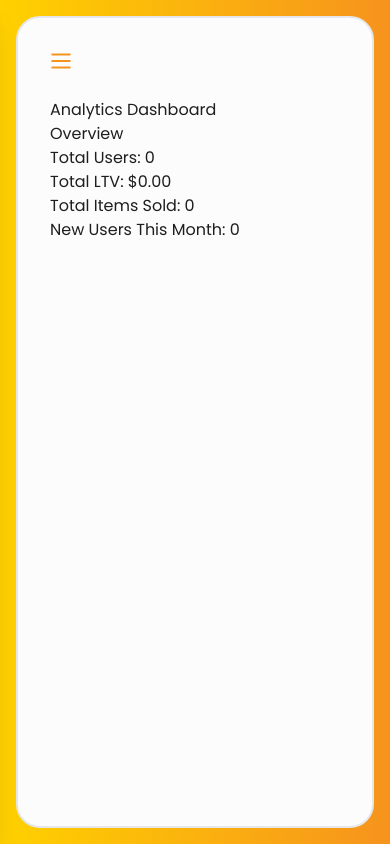
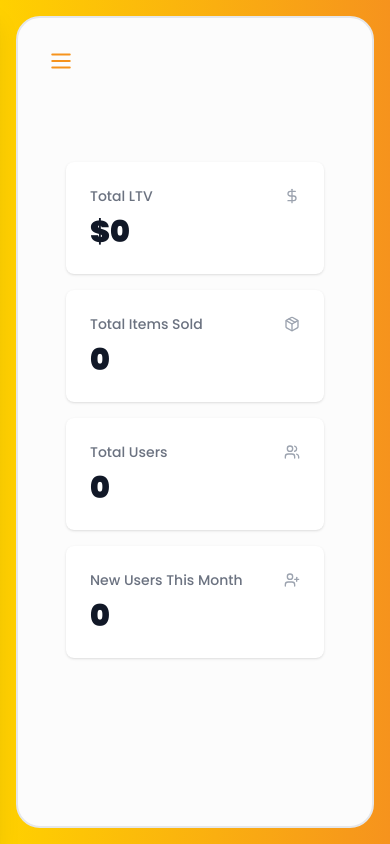
Before and after one commit to Gina-Experiences/gina-experiences-legacy, a Next.js app: page /dashboard in a window 390 px wide. Built offline with nearby package versions, Linux system fonts and the light colour scheme; no server answers; the database is empty.

Commit message:
Updated dashboard

```diff
--- a/package.json
+++ b/package.json
@@ -23,6 +23,7 @@
         "react": "^19.0.0",
         "react-dom": "^19.0.0",
         "react-icons": "^5.4.0",
+        "recharts": "^2.15.1",
         "zustand": "^5.0.2"
     },
     "devDependencies": {
--- a/src/app/(protected)/dashboard/page.tsx
+++ b/src/app/(protected)/dashboard/page.tsx
@@ -1,28 +1,39 @@
-'use client';
+import { getAnalytics } from '@/lib/admin';
+import { DashboardHero } from '@/components/dashboard';
+import { AnalyticsOverview } from '@/components/analytics/overview';
+import { MonthlyStats } from '@/components/analytics/monthly-stats';
+import { BookingStats } from '@/components/analytics/booking-stats';
+import { RefreshButton } from '@/components/analytics/refresh-button';
 
-import { useEffect } from 'react';
-import { adminStore } from '@/stores';
+export default async function Dashboard() {
+    const analyticsData = await getAnalytics();
 
-export default function AnalyticsDashboard() {
-    const { data, isLoading, error, fetchAnalytics } = adminStore();
-
-    useEffect(() => {
-        fetchAnalytics();
-    }, []);
-
-    if (isLoading) return <div>Loading...</div>;
-    if (error) return <div>Error: {error}</div>;
-    if (!data) return null;
+    if ('error' in analyticsData) {
+        return <div className="text-red-500 text-center mt-8">Error: {analyticsData.error}</div>;
+    }
 
     return (
-        <div>
-            <h1>Analytics Dashboard</h1>
-            <div>
-                <h2>Overview</h2>
-                <p>Total Users: {data.totalUsers}</p>
-                <p>Total LTV: ${data.totalLTV.toFixed(2)}</p>
-                <p>Total Items Sold: {data.totalSold}</p>
-                <p>New Users This Month: {data.totalUsersSignUpThisMonth}</p>
+        <div className="container mx-auto px-4 py-8">
+            <div className="flex justify-between items-center mb-8">
+            </div>
+            <div className="grid gap-6 mt-8">
+                <AnalyticsOverview
+                    totalLTV={analyticsData.totalLTV}
+                    totalSold={analyticsData.totalSold}
+                    totalUsers={analyticsData.totalUsers}
+                    newUsersThisMonth={analyticsData.totalUsersSignUpThisMonth}
+                />
+                {/* <div className="grid md:grid-cols-2 gap-6">
+                    <MonthlyStats
+                        salesData={analyticsData.totalSalesPerMonth}
+                        bookingsData={analyticsData.totalBookingsPerMonth}
+                    />
+                    <BookingStats
+                        completedBookings={analyticsData.completedBookings}
+                        failedBookings={analyticsData.failedBookings}
+                        totalBookings={analyticsData.totalBookings}
+                    />
+                </div> */}
             </div>
         </div>
     );
--- /dev/null
+++ b/src/components/analytics/booking-stats.tsx
@@ -0,0 +1,49 @@
+"use client"
+
+import { Pie, PieChart, ResponsiveContainer, Tooltip, Cell } from "recharts"
+
+interface BookingStatsProps {
+  completedBookings: number
+  failedBookings: number
+  totalBookings: number
+}
+
+export function BookingStats({ completedBookings, failedBookings, totalBookings }: BookingStatsProps) {
+  const data = [
+    { name: "Completed", value: completedBookings },
+    { name: "Failed", value: failedBookings },
+  ]
+
+  const COLORS = ["#0088FE", "#FF8042"]
+
+  const formatNumber = (num: number) => num.toLocaleString()
+
+  return (
+    <div className="bg-white p-6 rounded-lg shadow">
+      <h2 className="text-xl font-semibold mb-4">Booking Statistics</h2>
+      <div className="h-[300px]">
+        <ResponsiveContainer width="100%" height="100%">
+          <PieChart>
+            <Pie data={data} cx="50%" cy="50%" labelLine={false} outerRadius={80} fill="#8884d8" dataKey="value">
+              {data.map((entry, index) => (
+                <Cell key={`cell-${index}`} fill={COLORS[index % COLORS.length]} />
+              ))}
+            </Pie>
+            <Tooltip />
+          </PieChart>
+        </ResponsiveContainer>
+      </div>
+      <div className="mt-4">
+        <p className="text-sm text-gray-600">
+          Total Bookings: <span className="font-semibold text-gray-900">{formatNumber(totalBookings)}</span>
+        </p>
+        <p className="text-sm text-gray-600">
+          Completed Bookings: <span className="font-semibold text-gray-900">{formatNumber(completedBookings)}</span>
+        </p>
+        <p className="text-sm text-gray-600">
+          Failed Bookings: <span className="font-semibold text-gray-900">{formatNumber(failedBookings)}</span>
+        </p>
+      </div>
+    </div>
+  )
+}
--- /dev/null
+++ b/src/components/analytics/monthly-stats.tsx
@@ -0,0 +1,56 @@
+'use client'
+
+import { Line, LineChart, ResponsiveContainer, Tooltip, XAxis, YAxis } from "recharts"
+
+interface SalesData {
+    start_date: Date;
+    _sum: { total_Amount: number };
+}
+
+interface BookingsData {
+    start_date: Date;
+    _count: { transaction_id: number };
+}
+
+interface MonthlyStatsProps {
+    salesData: SalesData[];
+    bookingsData: BookingsData[];
+}
+
+export function MonthlyStats({ salesData, bookingsData }: MonthlyStatsProps) {
+    const formattedSalesData = salesData.map(item => ({
+        date: new Date(item.start_date).toLocaleDateString('en-US', { month: 'short', year: 'numeric' }),
+        amount: item._sum.total_Amount
+    }));
+
+    const formattedBookingsData = bookingsData.map(item => ({
+        date: new Date(item.start_date).toLocaleDateString('en-US', { month: 'short', year: 'numeric' }),
+        count: item._count.transaction_id
+    }));
+
+    return (
+        <div className="bg-white p-6 rounded-lg shadow">
+            <h2 className="text-xl font-semibold mb-4">Monthly Overview</h2>
+            <div className="h-[200px]">
+                <ResponsiveContainer width="100%" height="100%">
+                    <LineChart data={formattedSalesData}>
+                        <XAxis dataKey="date" />
+                        <YAxis />
+                        <Tooltip />
+                        <Line type="monotone" dataKey="amount" stroke="#8884d8" name="Sales" />
+                    </LineChart>
+                </ResponsiveContainer>
+            </div>
+            <div className="h-[200px] mt-4">
+                <ResponsiveContainer width="100%" height="100%">
+                    <LineChart data={formattedBookingsData}>
+                        <XAxis dataKey="date" />
+                        <YAxis />
+                        <Tooltip />
+                        <Line type="monotone" dataKey="count" stroke="#82ca9d" name="Bookings" />
+                    </LineChart>
+                </ResponsiveContainer>
+            </div>
+        </div>
+    )
+}
--- /dev/null
+++ b/src/components/analytics/overview.tsx
@@ -0,0 +1,45 @@
+import { DollarSign, Package, Users, UserPlus } from 'lucide-react'
+
+interface AnalyticsOverviewProps {
+    totalLTV: number;
+    totalSold: number;
+    totalUsers: number;
+    newUsersThisMonth: number;
+}
+
+export function AnalyticsOverview({ totalLTV, totalSold, totalUsers, newUsersThisMonth }: AnalyticsOverviewProps) {
+    const formatNumber = (num: number) => num.toLocaleString();
+
+    return (
+        <div className="grid gap-4 md:grid-cols-2 lg:grid-cols-4">
+            <div className="bg-white p-6 rounded-lg shadow">
+                <div className="flex items-center justify-between">
+                    <h3 className="text-sm font-medium text-gray-500">Total LTV</h3>
+                    <DollarSign className="h-4 w-4 text-gray-400" />
+                </div>
+                <p className="mt-2 text-3xl font-semibold text-gray-900">${formatNumber(totalLTV)}</p>
+            </div>
+            <div className="bg-white p-6 rounded-lg shadow">
+                <div className="flex items-center justify-between">
+                    <h3 className="text-sm font-medium text-gray-500">Total Items Sold</h3>
+                    <Package className="h-4 w-4 text-gray-400" />
+                </div>
+                <p className="mt-2 text-3xl font-semibold text-gray-900">{formatNumber(totalSold)}</p>
+            </div>
+            <div className="bg-white p-6 rounded-lg shadow">
+                <div className="flex items-center justify-between">
+                    <h3 className="text-sm font-medium text-gray-500">Total Users</h3>
+                    <Users className="h-4 w-4 text-gray-400" />
+                </div>
+                <p className="mt-2 text-3xl font-semibold text-gray-900">{formatNumber(totalUsers)}</p>
+            </div>
+            <div className="bg-white p-6 rounded-lg shadow">
+                <div className="flex items-center justify-between">
+                    <h3 className="text-sm font-medium text-gray-500">New Users This Month</h3>
+                    <UserPlus className="h-4 w-4 text-gray-400" />
+                </div>
+                <p className="mt-2 text-3xl font-semibold text-gray-900">{formatNumber(newUsersThisMonth)}</p>
+            </div>
+        </div>
+    )
+}
--- /dev/null
+++ b/src/components/analytics/refresh-button.tsx
@@ -0,0 +1,25 @@
+"use client"
+
+import { RefreshCw } from "lucide-react"
+import { useState } from "react"
+
+export function RefreshButton() {
+  const [isLoading, setIsLoading] = useState(false)
+
+  const handleRefresh = async () => {
+    setIsLoading(true)
+    await refreshAnalytics()
+    setIsLoading(false)
+  }
+
+  return (
+    <button
+      onClick={handleRefresh}
+      disabled={isLoading}
+      className="flex items-center justify-center px-4 py-2 bg-blue-500 text-white rounded-md hover:bg-blue-600 focus:outline-none focus:ring-2 focus:ring-blue-500 focus:ring-opacity-50 disabled:opacity-50"
+    >
+      <RefreshCw className="w-4 h-4 mr-2" />
+      Refresh Data
+    </button>
+  )
+}
```
Also changed, not shown: 1 other file (tests, documents, lock files or other folders).
